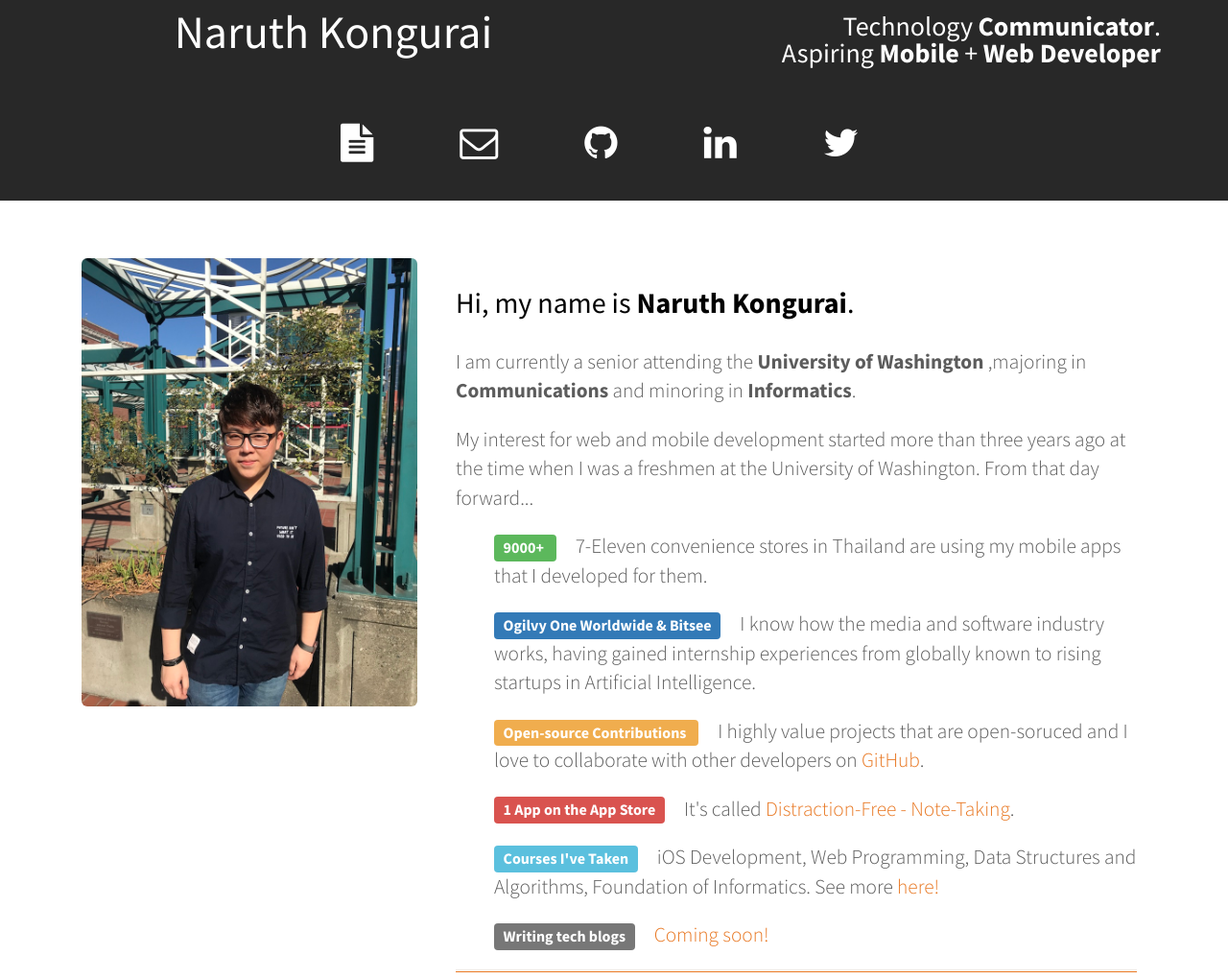
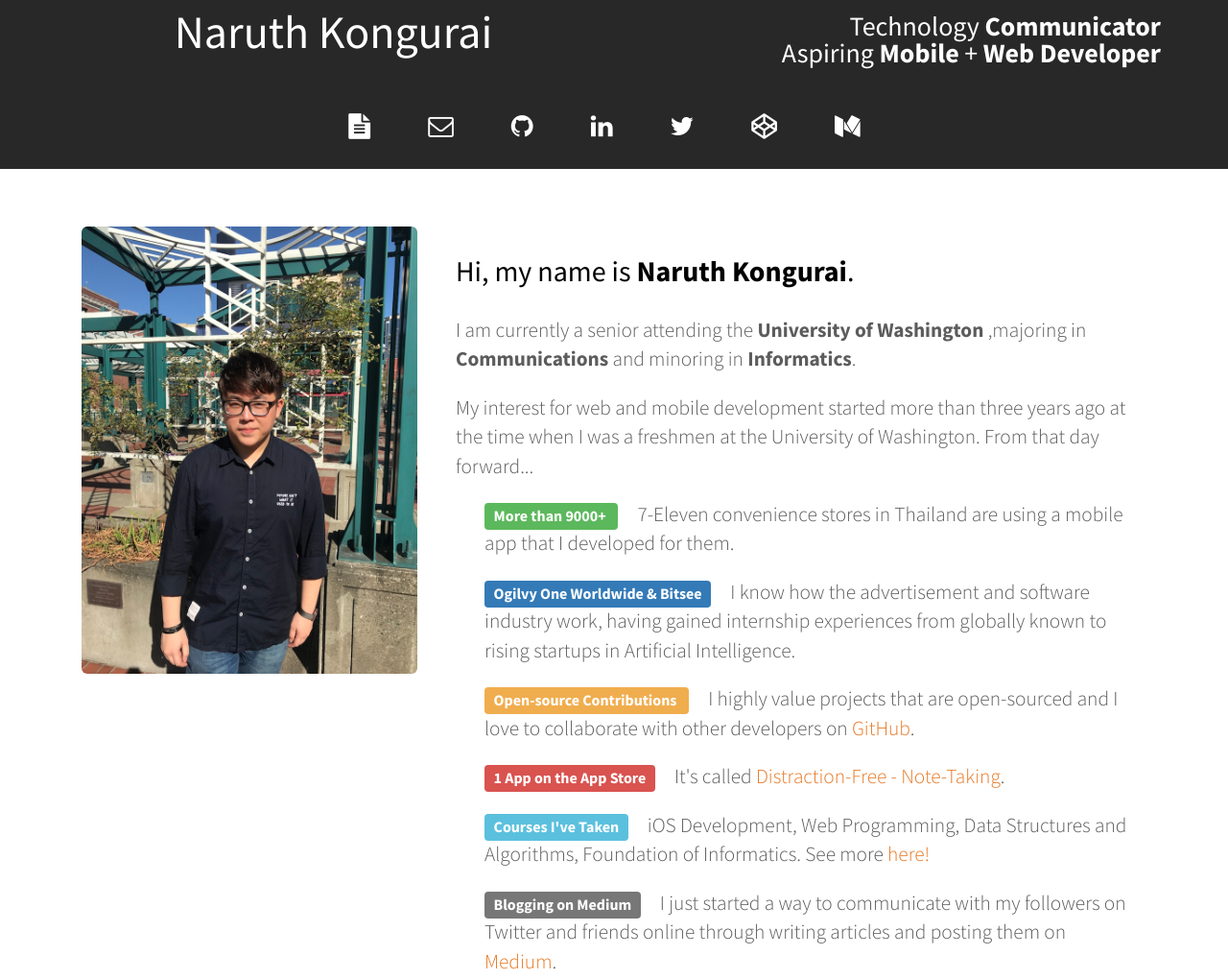
Before and after one commit to naruthk/naruth.com-2017, a website: page index.pug in a window 1280 px wide. Shown: the part 47-1067 px from the top of the page at 96% size. Drawn offline with nearby package versions, Linux system fonts and the light colour scheme; files that its build step writes are made by us from their sources; files whose address does not match are found by name.

Commit message:
Added Medium icon

```diff
--- a/index.pug
+++ b/index.pug
@@ -20,7 +20,7 @@
                             a(href="http://www.naruthk.com") Naruth Kongurai
                     .col-sm-6.col-md-6.col-lg-6.hidden-xs
                         .header-logo-slogan.text-right
-                            | Technology <span>Communicator</span>.
+                            | Technology <span>Communicator</span>
                             br
                             | Aspiring
                             <span>Mobile</span> +
@@ -71,19 +71,19 @@
                                 | .
                             p
                                 | My interest for web and mobile development started more than three years ago at the time when I was a freshmen at the University of Washington. From that day forward...
-                            .special(style="margin-left: 40px;")
+                            .special(style="margin-left: 30px;")
                                 p
-                                    span.label.label-success 9000+
+                                    span.label.label-success More than 9000+
                                     br.visible-xs
-                                    | 7-Eleven convenience stores in Thailand are using my mobile apps that I developed for them.
+                                    | 7-Eleven convenience stores in Thailand are using a mobile app that I developed for them.
                                 p
                                     span.label.label-primary  Ogilvy One Worldwide & Bitsee
                                     br.visible-xs
-                                    | I know how the media and software industry works, having gained internship experiences from globally known to rising startups in Artificial Intelligence.
+                                    | I know how the advertisement and software industry work, having gained internship experiences from globally known to rising startups in Artificial Intelligence.
                                 p
                                     span.label.label-warning Open-source Contributions
                                     br.visible-xs
-                                    | I highly value projects that are open-soruced and I love to collaborate with other developers on
+                                    | I highly value projects that are open-sourced and I love to collaborate with other developers on
                                     a(href="https://github.com/naruthk" target="_blank") GitHub
                                     | .
                                 p
@@ -98,10 +98,14 @@
                                     | iOS Development, Web Programming, Data Structures and Algorithms, Foundation of Informatics. See more
                                     a(href="http://www.github.com/naruthk/technical-interviews" target="_blank") here!
                                 p
-                                    a(href="#")
-                                        span.label.label-default Writing tech blogs
-                                        br.visible-xs
-                                        | Coming soon!
+                                    a(href="https://medium.com/naruth-kongurai", target="_blank")
+                                        span.label.label-default Blogging on Medium
+
+                                    br.visible-xs
+                                    | I just started a way to communicate with my followers on Twitter and friends online through writing articles and posting them on
+                                    a(href="https://medium.com/naruth-kongurai", target="_blank") Medium
+                                    | .
+
                             hr
                             p I am
                                 b available for hire!
--- a/scss/_theme.scss
+++ b/scss/_theme.scss
@@ -165,17 +165,16 @@
 
 .feature-banner {
     text-align: center;
-    // background-color: #222323;
     @extend .background-dark;
     width: 100%;
     padding: 10px 0 10px 0;
     i {
-        font-size: 30pt;
-        margin: 30px 30px 30px 0;
+        font-size: 20pt;
+        margin: 20px 20px 20px 0;
     }
     a {
         color: white;
-        margin: 30px;
+        margin: 20px;
         &:hover {
             color: $color-main-typography !important;
         }
@@ -187,7 +186,7 @@
     }
     @media screen and (max-width: 720px) {
         i {
-            font-size: 25pt;
+            font-size: 20pt;
             margin: 10px;
         }
         a {
--- a/social.pug
+++ b/social.pug
@@ -9,5 +9,7 @@
         i.fa.fa-linkedin(aria-hidden='true', target='_blank')
     a(href='https://twitter.com/naruthkongurai', title='Twitter', target='_blank')
         i.fa.fa-twitter(aria-hidden='true', target='_blank')
-    // a(href='http://codepen.io/naruth1212/', title='Codepen', target='_blank')
+    a(href='http://codepen.io/naruth1212/', title='Codepen', target='_blank')
         i.fa.fa-codepen(aria-hidden='true', target='_blank')
+    a(href='https://medium.com/naruth-kongurai', title='Medium', target='_blank')
+        i.fa.fa-medium(aria-hidden='true', target='_blank')
```
